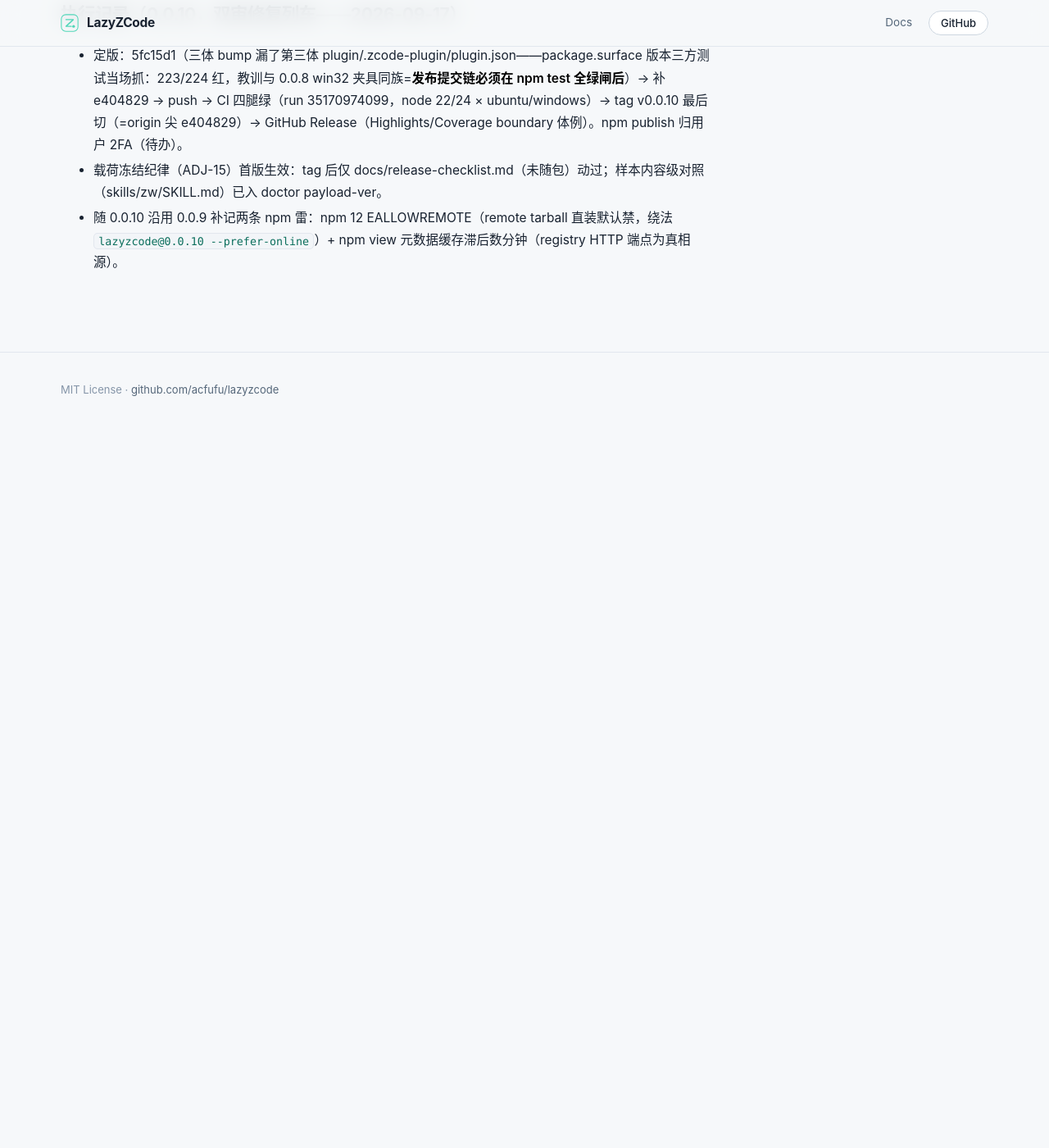
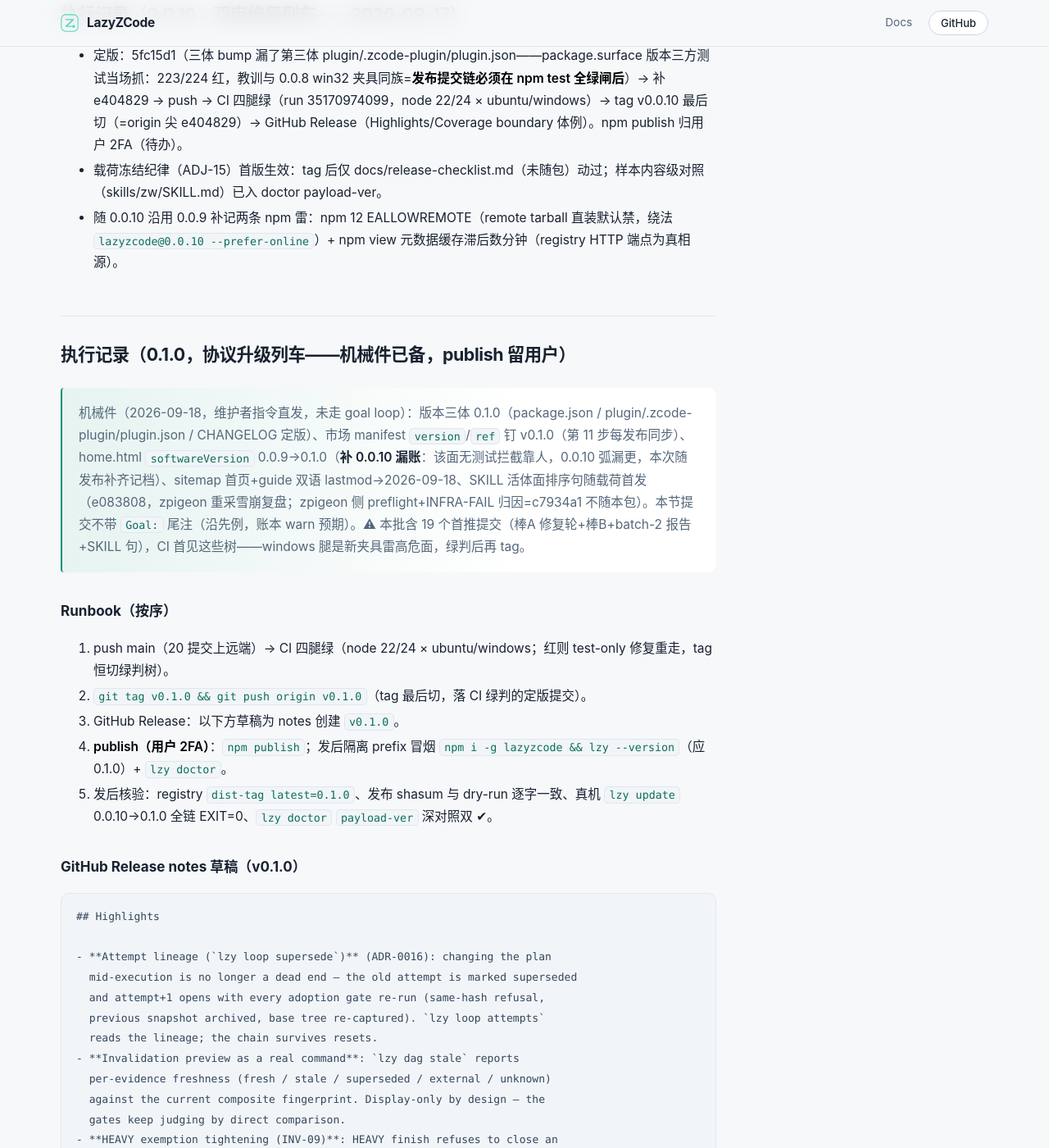
Before and after one commit to Acfufu/lazyzcode, a Jekyll site: the page built from docs/release-checklist.md, in a window 1280 px wide and 1400 px high, scrolled down 11391 px. Shown: the whole window at 82% size. Built offline with Jekyll 4.4.1, drawn with Linux system fonts in a browser that asks for light colours; our own code applies the rules of GitHub Pages for plain Markdown files; before the commit the page ends 11926 px from its top, so only the background shows below that; some of the changed text lies outside the part shown.

Commit message:
chore(release): 0.1.0 — protocol upgrade train (lineage, propagation query, headless primitive)
Three-version bump + marketplace ref pin v0.1.0 + CHANGELOG dated. Also backfills
the home.html softwareVersion sync missed by the 0.0.10 arc (human-only surface).
Runbook and release notes draft recorded in docs/release-checklist.md.

````diff
--- a/docs/_layouts/home.html
+++ b/docs/_layouts/home.html
@@ -14,7 +14,7 @@
     "name": "LazyZCode",
     "applicationCategory": "DeveloperApplication",
     "operatingSystem": "macOS, Windows, Linux",
-    "softwareVersion": "0.0.9",
+    "softwareVersion": "0.1.0",
     "description": "The discipline layer for ZCode: plan, execute, take evidence, never stop half-done. A plugin plus a lightweight CLI (lzy) that turns agent claims into verified facts.",
     "url": "https://acfufu.github.io/lazyzcode/",
     "downloadUrl": "https://www.npmjs.com/package/lazyzcode",
--- a/docs/release-checklist.md
+++ b/docs/release-checklist.md
@@ -282,3 +282,52 @@
 - 定版：5fc15d1（三体 bump 漏了第三体 plugin/.zcode-plugin/plugin.json——package.surface 版本三方测试当场抓：223/224 红，教训与 0.0.8 win32 夹具同族=**发布提交链必须在 npm test 全绿闸后**）→ 补 e404829 → push → CI 四腿绿（run 35170974099，node 22/24 × ubuntu/windows）→ tag v0.0.10 最后切（=origin 尖 e404829）→ GitHub Release（Highlights/Coverage boundary 体例）。npm publish 归用户 2FA（待办）。
 - 载荷冻结纪律（ADJ-15）首版生效：tag 后仅 docs/release-checklist.md（未随包）动过；样本内容级对照（skills/zw/SKILL.md）已入 doctor payload-ver。
 - 随 0.0.10 沿用 0.0.9 补记两条 npm 雷：npm 12 EALLOWREMOTE（remote tarball 直装默认禁，绕法 `lazyzcode@0.0.10 --prefer-online`）+ npm view 元数据缓存滞后数分钟（registry HTTP 端点为真相源）。
+
+## 执行记录（0.1.0，协议升级列车——机械件已备，publish 留用户）
+
+> 机械件（2026-09-18，维护者指令直发，未走 goal loop）：版本三体 0.1.0（package.json / plugin/.zcode-plugin/plugin.json / CHANGELOG 定版）、市场 manifest `version`/`ref` 钉 v0.1.0（第 11 步每发布同步）、home.html `softwareVersion` 0.0.9→0.1.0（**补 0.0.10 漏账**：该面无测试拦截靠人，0.0.10 弧漏更，本次随发布补齐记档）、sitemap 首页+guide 双语 lastmod→2026-09-18、SKILL 活体面排序句随载荷首发（e083808，zpigeon 重采雪崩复盘；zpigeon 侧 preflight+INFRA-FAIL 归因=c7934a1 不随本包）。本节提交不带 `Goal:` 尾注（沿先例，账本 warn 预期）。⚠ 本批含 19 个首推提交（棒A 修复轮+棒B+batch-2 报告+SKILL 句），CI 首见这些树——windows 腿是新夹具雷高危面，绿判后再 tag。
+
+### Runbook（按序）
+
+1. push main（20 提交上远端）→ CI 四腿绿（node 22/24 × ubuntu/windows；红则 test-only 修复重走，tag 恒切绿判树）。
+2. `git tag v0.1.0 && git push origin v0.1.0`（tag 最后切，落 CI 绿判的定版提交）。
+3. GitHub Release：以下方草稿为 notes 创建 `v0.1.0`。
+4. **publish（用户 2FA）**：`npm publish`；发后隔离 prefix 冒烟 `npm i -g lazyzcode && lzy --version`（应 0.1.0）+ `lzy doctor`。
+5. 发后核验：registry `dist-tag latest=0.1.0`、发布 shasum 与 dry-run 逐字一致、真机 `lzy update` 0.0.10→0.1.0 全链 EXIT=0、`lzy doctor` `payload-ver` 深对照双 ✔。
+
+### GitHub Release notes 草稿（v0.1.0）
+
+```markdown
+## Highlights
+
+- **Attempt lineage (`lzy loop supersede`)** (ADR-0016): changing the plan
+  mid-execution is no longer a dead end — the old attempt is marked superseded
+  and attempt+1 opens with every adoption gate re-run (same-hash refusal,
+  previous snapshot archived, base tree re-captured). `lzy loop attempts`
+  reads the lineage; the chain survives resets.
+- **Invalidation preview as a real command**: `lzy dag stale` reports
+  per-evidence freshness (fresh / stale / superseded / external / unknown)
+  against the current composite fingerprint. Display-only by design — the
+  gates keep judging by direct comparison.
+- **HEAVY exemption tightening (INV-09)**: HEAVY finish refuses to close an
+  F item with green-only when its red half is missing; recover by honest
+  reverse-pairing or waive. **Harness freeze (INV-08)**: red/green halves can
+  bind a procedure string (`--harness`, ≤300 chars); mismatched pairs are
+  flagged in `lzy evidence list` and refused at HEAVY finish.
+- **Headless drive primitive** (ADR-0017): `spawnHeadless` (literal argv,
+  shell off, explicit `--mode`, wall-clock SIGKILL budget, HOME isolation
+  with auth passthrough, `--json` summary) + a full-chain self-drive E2E
+  script + a `doctor headless` line.
+- **Protocol text layer**: zw SKILL now marks each red line with its
+  enforcement tier (L0–L3), adds risk-class to tier triage, and — new in
+  this train — the live-surface evidence ordering rule: iterate the test
+  harness before banking any green, capture greens in one final batch after
+  the freeze, and `INFRA-FAIL:`-attributed failures do not retire an
+  approach.
+
+## Upgrade
+
+From 0.0.10: `lzy update` (spawns a fresh child process to deploy the new
+plugin payload). From older versions: manual two-step (`npm i -g lazyzcode
+&& lzy install`). Requires the ZCode desktop app (logged in), Node ≥ 22, git.
+```
--- a/docs/sitemap.xml
+++ b/docs/sitemap.xml
@@ -3,9 +3,9 @@
      若仓库改名或换组织，与 docs/_config.yml 的 url/baseurl 一起改。
      lastmod = 对应页面内容的最近提交日，内容有实质改动时顺手更新。 -->
 <urlset xmlns="http://www.sitemaps.org/schemas/sitemap/0.9">
-  <url><loc>https://acfufu.github.io/lazyzcode/</loc><lastmod>2026-09-17</lastmod></url>
-  <url><loc>https://acfufu.github.io/lazyzcode/guide/en/</loc><lastmod>2026-09-17</lastmod></url>
-  <url><loc>https://acfufu.github.io/lazyzcode/guide/zh/</loc><lastmod>2026-09-17</lastmod></url>
+  <url><loc>https://acfufu.github.io/lazyzcode/</loc><lastmod>2026-09-18</lastmod></url>
+  <url><loc>https://acfufu.github.io/lazyzcode/guide/en/</loc><lastmod>2026-09-18</lastmod></url>
+  <url><loc>https://acfufu.github.io/lazyzcode/guide/zh/</loc><lastmod>2026-09-18</lastmod></url>
   <url><loc>https://acfufu.github.io/lazyzcode/developers/en/</loc><lastmod>2026-09-15</lastmod></url>
   <url><loc>https://acfufu.github.io/lazyzcode/developers/zh/</loc><lastmod>2026-09-15</lastmod></url>
 </urlset>
--- a/package.json
+++ b/package.json
@@ -1,6 +1,6 @@
 {
   "name": "lazyzcode",
-  "version": "0.0.10",
+  "version": "0.1.0",
   "description": "AI coding-workflow discipline layer for ZCode: plan, execute, take evidence, never stop half-done. Plugin + lightweight CLI (lzy).",
   "keywords": [
     "zcode",
````
Also changed, not shown: .claude-plugin/marketplace.json, CHANGELOG.md, plugin/.zcode-plugin/plugin.json.
